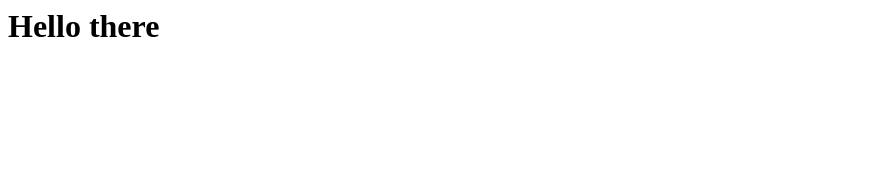
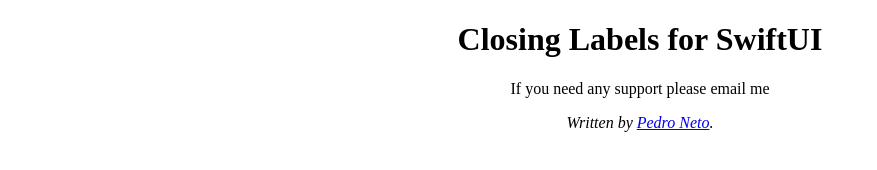
Before and after one commit to PsN-1/ClosingLabelsSupport, a plain HTML site: page index.html in a window 1280 px wide. Shown: the whole page, without its empty margins (0-877 px from the left). Drawn offline with Linux system fonts and the light colour scheme.

Commit message:
add contact info to website

```diff
--- a/index.html
+++ b/index.html
@@ -1 +1,23 @@
-<h1>Hello there</h1>
+<!DOCTYPE html>
+<html lang="en">
+<head>
+    <style>
+        h1 {text-align: center;}
+        p {text-align: center;}
+        div {text-align: center;}
+        </style>
+    <title>Closing Labels Support Panel</title>
+</head>
+<body>
+
+    <div>
+        <h1>Closing Labels for SwiftUI</h1>
+
+        <p>If you need any support please email me</p>
+        <address>
+            Written by <a href="mailto:pedro.santos.iosdev@outlook.com">Pedro Neto</a>.<br>
+            </address>
+    </div>
+
+</body>
+</html>
```
